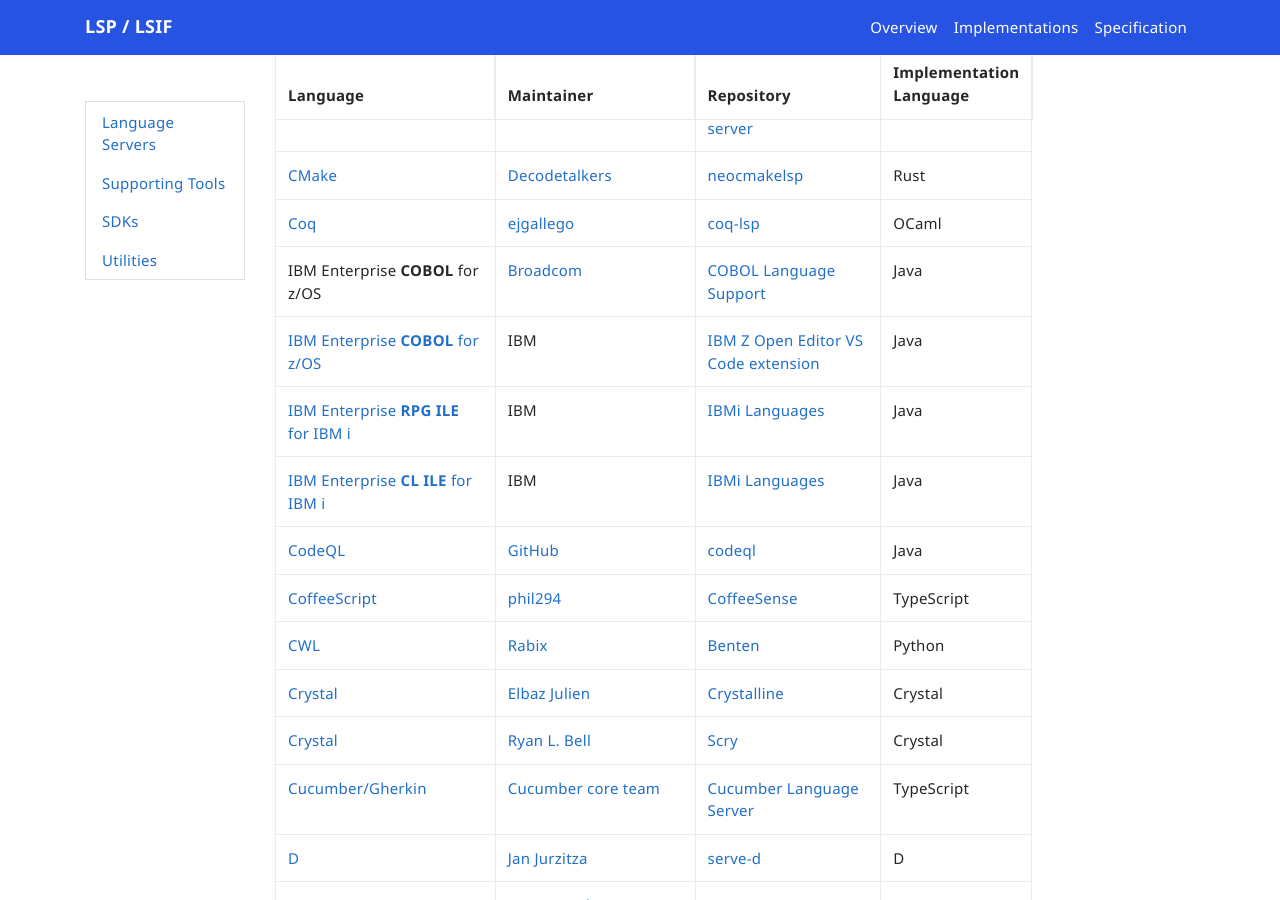
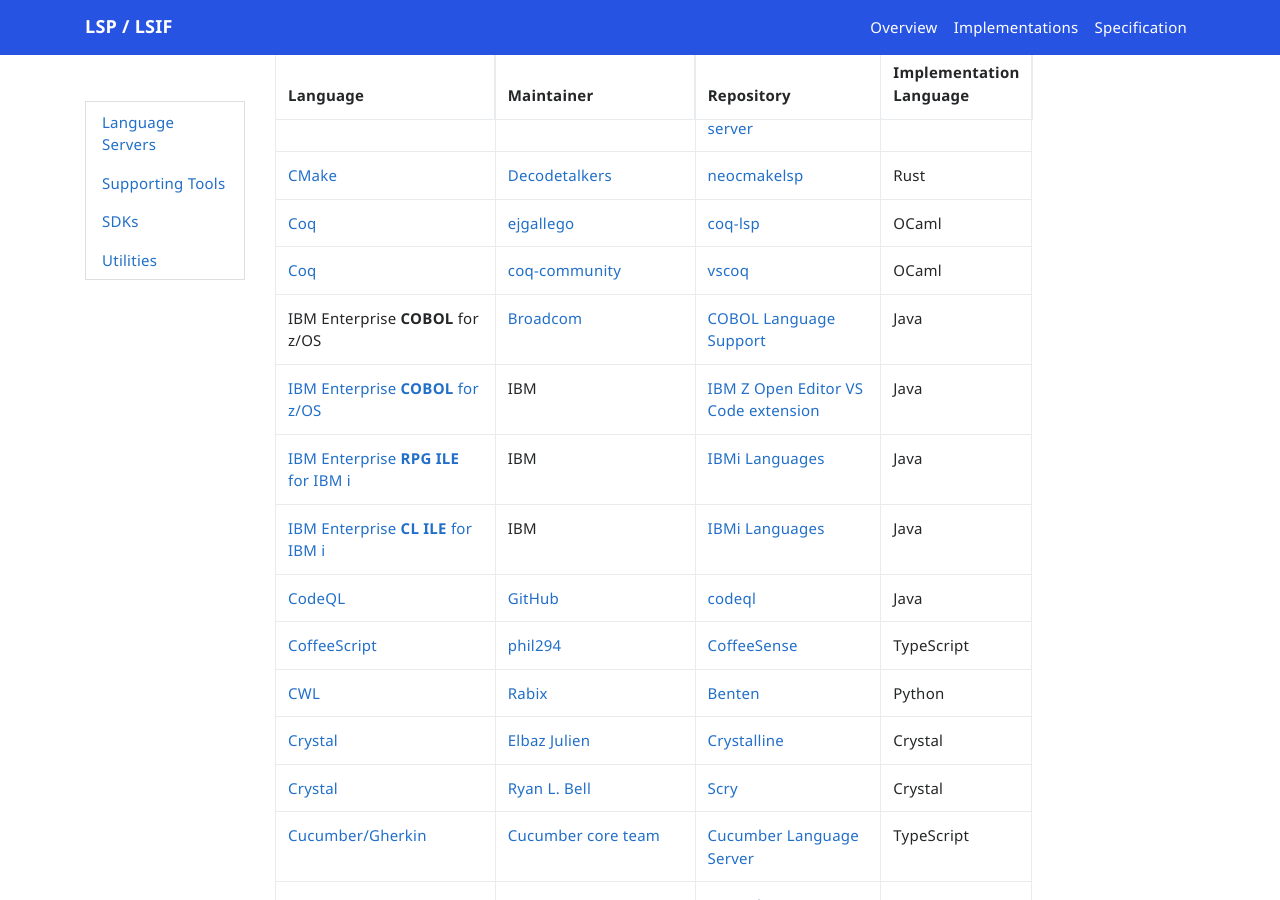
Before and after one commit to microsoft/language-server-protocol, a Jekyll site: the page built from _implementors/servers.md, in a window 1280 px wide and 900 px high, scrolled down 2137 px. Built offline with Jekyll 4.4.1, drawn with Linux system fonts in a browser that asks for light colours; nearby versions of some CDN libraries; comment, search, counter and statistics services are not loaded.

Commit message:
add-vscoq

```diff
--- a/_implementors/servers.md
+++ b/_implementors/servers.md
@@ -47,6 +47,7 @@
 | [CMake](https://cmake.org/) | [regen100](https://github.com/regen100) | [cmake-language-server](https://github.com/regen100/cmake-language-server) | Python |
 | [CMake](https://cmake.org/) | [Decodetalkers](https://github.com/Decodetalkers) | [neocmakelsp](https://github.com/Decodetalkers/neocmakelsp) | Rust |
 | [Coq](https://coq.inria.fr/) | [ejgallego](https://github.com/ejgallego) | [coq-lsp](https://github.com/ejgallego/coq-lsp) | OCaml |
+| [Coq](https://coq.inria.fr/) | [coq-community](https://github.com/coq-community) | [vscoq](https://github.com/coq-community/vscoq) | OCaml |
 | IBM Enterprise **COBOL** for z/OS | [Broadcom](https://www.broadcom.com/) | [COBOL Language Support](https://github.com/eclipse/che-che4z-lsp-for-cobol) | Java |
 | [IBM Enterprise **COBOL** for z/OS](https://www.ibm.com/support/knowledgecenter/SS6SG3_6.3.0/welcome.html) | IBM |  [IBM Z Open Editor VS Code extension](https://marketplace.visualstudio.com/items?itemName=IBM.zopeneditor) | Java |
 | [IBM Enterprise **RPG ILE** for IBM i](https://www.ibm.com/docs/en/i/7.5?topic=rpg-ile-reference) | IBM |  [IBMi Languages](https://marketplace.visualstudio.com/items?itemName=barrettotte.ibmi-languages) | Java |
```
